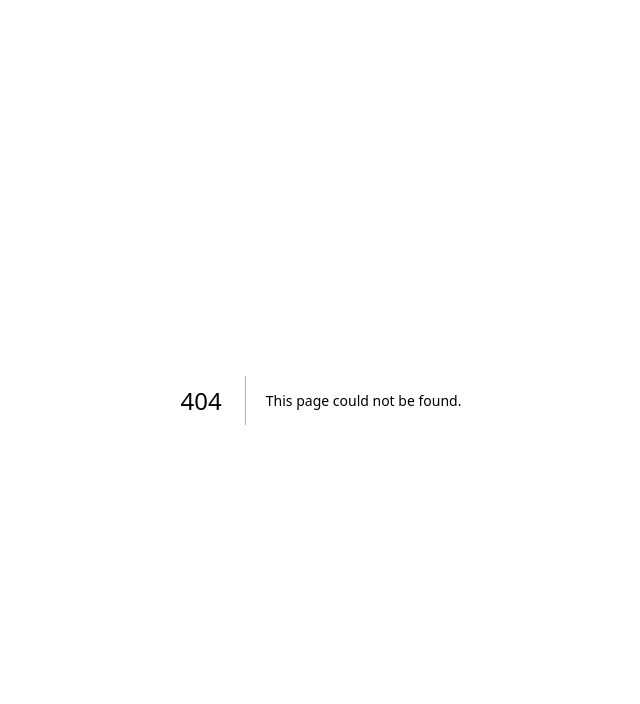
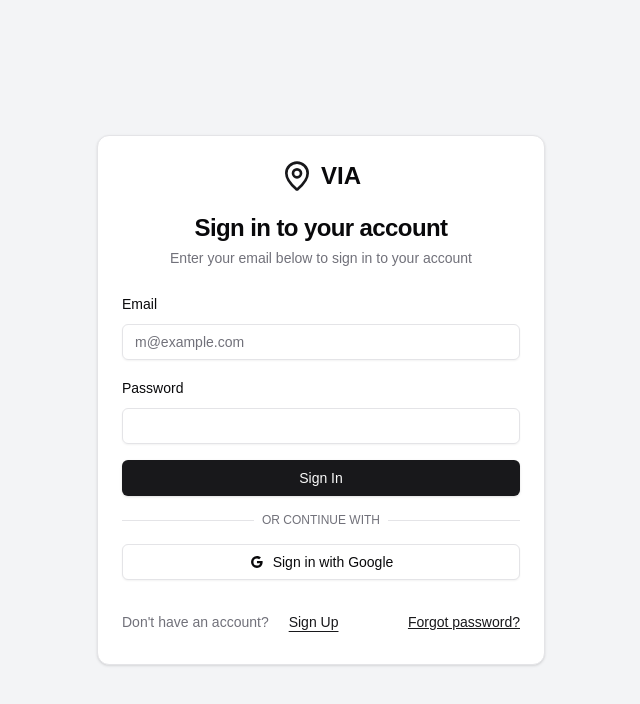
Before and after one commit to FaVstarr/via, a Next.js app: page /sign-in in a window 1280 px wide. Before the commit this address had no page. Shown: the top 704 px of the page, without its empty margins (319-959 px from the left). Built offline with nearby package versions, Linux system fonts and the light colour scheme.

Commit message:
complete ui for auth and landing page

```diff
--- a/package.json
+++ b/package.json
@@ -10,6 +10,7 @@
   },
   "dependencies": {
     "@radix-ui/react-icons": "^1.3.0",
+    "@radix-ui/react-label": "^2.1.0",
     "@radix-ui/react-slot": "^1.1.0",
     "class-variance-authority": "^0.7.0",
     "clsx": "^2.1.1",
--- /dev/null
+++ b/src/app/(auth)/sign-in/page.tsx
@@ -0,0 +1,20 @@
+'use client'
+import React from 'react'
+import {usePathname} from 'next/navigation'
+import AuthComponent from '@/components/AuthComponent'
+
+const SignIn = () => {
+
+    const pathname = usePathname()
+
+
+
+
+  return (
+    <div>
+        <AuthComponent pathname={pathname}/>
+    </div>
+  )
+}
+
+export default SignIn
--- /dev/null
+++ b/src/app/(auth)/sign-up/page.tsx
@@ -0,0 +1,17 @@
+'use client'
+import AuthComponent from '@/components/AuthComponent'
+import {usePathname} from 'next/navigation'
+import React from 'react'
+
+const SignUp = () => {
+
+    const pathname = usePathname()
+    console.log(pathname)
+  return (
+    <div>
+        <AuthComponent pathname={pathname}/>
+    </div>
+  )
+}
+
+export default SignUp
--- a/src/app/page.tsx
+++ b/src/app/page.tsx
@@ -1,29 +1,21 @@
+
+import HeaderComponent from "@/components/HeaderComponent"
 import { Button } from "@/components/ui/button"
 import { Card, CardContent, CardHeader, CardTitle } from "@/components/ui/card"
 import { MapPin, Navigation, Users, BookOpen, Globe, Search, PenTool, Shield } from "lucide-react"
 import Image from "next/image"
 import Link from "next/link"
+import LandingImage from '../public/landing.png'
+
+import ButtonComponent from "@/components/ButtonComponent"
+
+
 
 export default function Component() {
+
   return (
     <div className="flex flex-col min-h-screen">
-      <header className="px-4 lg:px-6 h-14 flex items-center">
-        <Link className="flex items-center justify-center" href="#">
-          <MapPin className="h-6 w-6" />
-          <span className="sr-only">Indigenous Directions</span>
-        </Link>
-        <nav className="ml-auto flex gap-4 sm:gap-6">
-          <Link className="text-sm font-medium hover:underline underline-offset-4" href="#features">
-            Features
-          </Link>
-          <Link className="text-sm font-medium hover:underline underline-offset-4" href="#about">
-            About
-          </Link>
-          <Link className="text-sm font-medium hover:underline underline-offset-4" href="#contact">
-            Contact
-          </Link>
-        </nav>
-      </header>
+      <HeaderComponent/>
       <main className="flex-1">
         <section className="w-full py-12 md:py-24 lg:py-32 xl:py-48">
           <div className="container px-4 md:px-6">
@@ -37,8 +29,8 @@ export default function Component() {
                   community-driven navigation app.
                 </p>
               </div>
-              <div className="space-x-4">
-                <Button>Get Started</Button>
+              <div className="space-x-4 flex">
+                <ButtonComponent label='Get started'/>
                 <Button variant="outline">Learn More</Button>
               </div>
             </div>
@@ -111,15 +103,15 @@ export default function Component() {
               <Image
                 alt="Indigenous landscape"
                 className="mx-auto aspect-video overflow-hidden rounded-xl object-cover object-center sm:w-full lg:order-last"
-                height="310"
-                src="/placeholder.svg"
-                width="550"
+                height={310}
+                src={LandingImage}
+                width={550}
               />
               <div className="flex flex-col justify-center space-y-4">
                 <div className="space-y-2">
                   <h2 className="text-3xl font-bold tracking-tighter sm:text-4xl md:text-5xl">Our Mission</h2>
                   <p className="max-w-[600px] text-gray-500 md:text-xl/relaxed lg:text-base/relaxed xl:text-xl/relaxed dark:text-gray-400">
-                    Indigenous Directions is dedicated to preserving and sharing indigenous knowledge through technology.
+                    VIA is dedicated to preserving and sharing indigenous knowledge through technology.
                     We aim to:
                   </p>
                 </div>
@@ -177,7 +169,7 @@ export default function Component() {
         </section>
       </main>
       <footer className="flex flex-col gap-2 sm:flex-row py-6 w-full shrink-0 items-center px-4 md:px-6 border-t">
-        <p className="text-xs text-gray-500 dark:text-gray-400">© 2024 Indigenous Directions. All rights reserved.</p>
+        <p className="text-xs text-gray-500 dark:text-gray-400">© 2024 VIA. All rights reserved.</p>
         <nav className="sm:ml-auto flex gap-4 sm:gap-6">
           <Link className="text-xs hover:underline underline-offset-4" href="#">
             Terms of Service
--- /dev/null
+++ b/src/components/AuthComponent.tsx
@@ -0,0 +1,97 @@
+"use client"
+
+
+import { Button } from "@/components/ui/button"
+import { Card, CardContent, CardDescription, CardFooter, CardHeader, CardTitle } from "@/components/ui/card"
+import { Input } from "@/components/ui/input"
+import { Label } from "@/components/ui/label"
+import { MapPin } from "lucide-react"
+import Link from "next/link"
+import { useRouter } from "next/navigation"
+
+interface AuthComponentProps{
+    pathname : string,
+
+}
+
+export default function AuthPage({pathname}: AuthComponentProps) {
+
+   const router = useRouter()
+
+
+  return (
+    <div className="min-h-screen flex items-center justify-center bg-gray-100 dark:bg-gray-900">
+      <Card className="w-full max-w-md">
+        <CardHeader className="space-y-1">
+          <div className="flex items-center justify-center mb-4">
+            <MapPin className="h-8 w-8 text-primary" />
+            <span className="ml-2 text-2xl font-bold">VIA</span>
+          </div>
+          <CardTitle className="text-2xl text-center">
+            {pathname === '/sign-up' ? "Create an account" : "Sign in to your account"}
+          </CardTitle>
+          <CardDescription className="text-center">
+            {pathname === '/sign-up'
+              ? "Enter your email below to create your account"
+              : "Enter your email below to sign in to your account"}
+          </CardDescription>
+        </CardHeader>
+        <CardContent className="space-y-4">
+          <div className="space-y-2">
+            <Label htmlFor="email">Email</Label>
+            <Input id="email" placeholder="m@example.com" required type="email" />
+          </div>
+          <div className="space-y-2">
+            <Label htmlFor="password">Password</Label>
+            <Input id="password" required type="password" />
+          </div>
+          {pathname === '/sign-up' && (
+            <div className="space-y-2">
+              <Label htmlFor="confirm-password">Confirm Password</Label>
+              <Input id="confirm-password" required type="password" />
+            </div>
+          )}
+          <Button className="w-full" type="submit">
+            {pathname === '/sign-up' ? "Sign Up" : "Sign In"}
+          </Button>
+          <div className="relative">
+            <div className="absolute inset-0 flex items-center">
+              <span className="w-full border-t" />
+            </div>
+            <div className="relative flex justify-center text-xs uppercase">
+              <span className="bg-background px-2 text-muted-foreground">Or continue with</span>
+            </div>
+          </div>
+          <Button className="w-full" variant="outline">
+            <svg
+              className="mr-2 h-4 w-4"
+              fill="currentColor"
+              viewBox="0 0 24 24"
+              xmlns="http://www.w3.org/2000/svg"
+            >
+              <path d="M20.283 10.356h-8.327v3.451h4.792c-.446 2.193-2.313 3.453-4.792 3.453a5.27 5.27 0 0 1-5.279-5.28 5.27 5.27 0 0 1 5.279-5.279c1.259 0 2.397.447 3.29 1.178l2.6-2.599c-1.584-1.381-3.615-2.233-5.89-2.233a8.908 8.908 0 0 0-8.934 8.934 8.907 8.907 0 0 0 8.934 8.934c4.467 0 8.529-3.249 8.529-8.934 0-.528-.081-1.097-.202-1.625z" />
+            </svg>
+            Sign in with Google
+          </Button>
+        </CardContent>
+        <CardFooter className="flex flex-wrap items-center justify-between gap-2">
+          <div className="text-sm text-muted-foreground">
+            <span className="mr-1">{pathname === '/sign-up' ? "Already have an account?" : "Don't have an account?"}</span>
+            <Button
+              className="underline text-primary"
+              onClick={() => pathname === '/sign-up' ? router.push('/sign-in') : router.push('/sign-up')}
+              variant="link"
+            >
+              {pathname === '/sign-up' ? "Sign In" : "Sign Up"}
+            </Button>
+          </div>
+          {pathname !== '/sign-up' && (
+            <Link className="text-sm underline text-primary" href="/forgot-password">
+              Forgot password?
+            </Link>
+          )}
+        </CardFooter>
+      </Card>
+    </div>
+  )
+}
--- /dev/null
+++ b/src/components/ButtonComponent.tsx
@@ -0,0 +1,26 @@
+'use client'
+import React from 'react'
+import { Button } from './ui/button'
+import { useRouter } from 'next/navigation'
+
+interface ButtonProps {
+    label : string
+}
+
+const ButtonComponent = ({label}: ButtonProps) => {
+    const router = useRouter()
+    const handleRedirect = () =>{
+        if(label === 'Get started'){
+            router.push('/sign-up')
+        }else{
+            router.push('/sign-in')
+        }
+    }
+  return (
+    <div>
+        <Button onClick={handleRedirect} >{label}</Button>
+    </div>
+  )
+}
+
+export default ButtonComponent
--- /dev/null
+++ b/src/components/HeaderComponent.tsx
@@ -0,0 +1,32 @@
+import React from 'react'
+import Link from "next/link"
+import { MapPin } from 'lucide-react'
+
+import ButtonComponent from './ButtonComponent'
+
+const HeaderComponent = () => {
+  return (
+    <header className="px-4 lg:px-6 h-14 flex items-center">
+        <Link className="flex items-center justify-center" href="#">
+          <MapPin className="h-6 w-6" />
+          <span className="sr-only">Indigenous Directions</span>
+          <p className='font-bold'>VIA</p>
+        </Link>
+
+        <nav className="ml-auto flex gap-4 sm:gap-6">
+            <ButtonComponent label="Login"/>
+          <Link className="text-sm font-medium hover:underline underline-offset-4 items-center justify-center flex" href="#features">
+            Features
+          </Link>
+          <Link className="text-sm font-medium hover:underline underline-offset-4 items-center justify-center flex" href="#about">
+            About
+          </Link>
+          <Link className="text-sm font-medium hover:underline underline-offset-4 items-center justify-center flex" href="#contact">
+            Contact
+          </Link>
+        </nav>
+      </header>
+  )
+}
+
+export default HeaderComponent
--- /dev/null
+++ b/src/components/ui/input.tsx
@@ -0,0 +1,25 @@
+import * as React from "react"
+
+import { cn } from "@/lib/utils"
+
+export interface InputProps
+  extends React.InputHTMLAttributes<HTMLInputElement> {}
+
+const Input = React.forwardRef<HTMLInputElement, InputProps>(
+  ({ className, type, ...props }, ref) => {
+    return (
+      <input
+        type={type}
+        className={cn(
+          "flex h-9 w-full rounded-md border border-input bg-transparent px-3 py-1 text-sm shadow-sm transition-colors file:border-0 file:bg-transparent file:text-sm file:font-medium file:text-foreground placeholder:text-muted-foreground focus-visible:outline-none focus-visible:ring-1 focus-visible:ring-ring disabled:cursor-not-allowed disabled:opacity-50",
+          className
+        )}
+        ref={ref}
+        {...props}
+      />
+    )
+  }
+)
+Input.displayName = "Input"
+
+export { Input }
--- /dev/null
+++ b/src/components/ui/label.tsx
@@ -0,0 +1,26 @@
+"use client"
+
+import * as React from "react"
+import * as LabelPrimitive from "@radix-ui/react-label"
+import { cva, type VariantProps } from "class-variance-authority"
+
+import { cn } from "@/lib/utils"
+
+const labelVariants = cva(
+  "text-sm font-medium leading-none peer-disabled:cursor-not-allowed peer-disabled:opacity-70"
+)
+
+const Label = React.forwardRef<
+  React.ElementRef<typeof LabelPrimitive.Root>,
+  React.ComponentPropsWithoutRef<typeof LabelPrimitive.Root> &
+    VariantProps<typeof labelVariants>
+>(({ className, ...props }, ref) => (
+  <LabelPrimitive.Root
+    ref={ref}
+    className={cn(labelVariants(), className)}
+    {...props}
+  />
+))
+Label.displayName = LabelPrimitive.Root.displayName
+
+export { Label }
```
Also changed, not shown: 2 other files (tests, documents, lock files or other folders).
